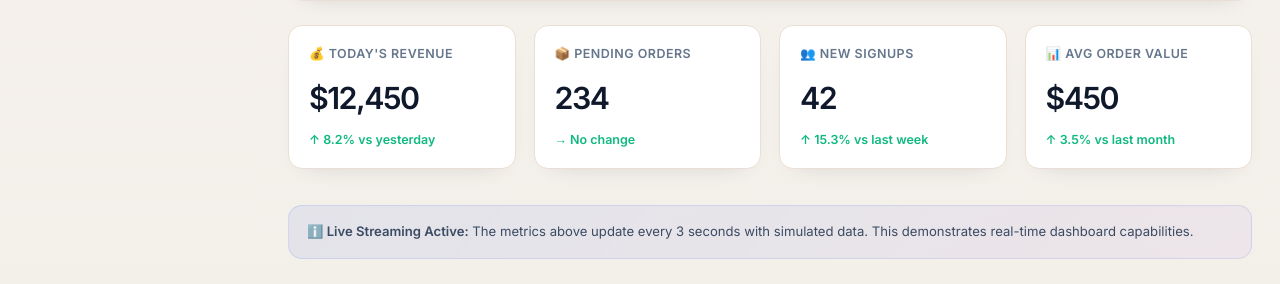
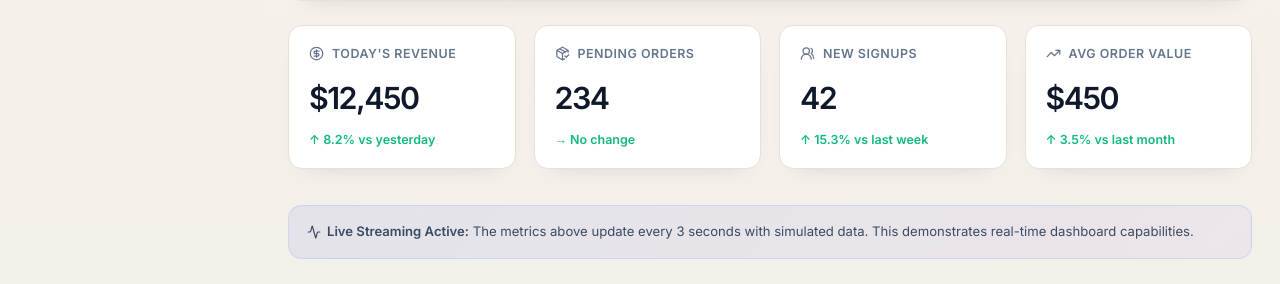
Before and after one commit to abdulbasit-25/zainaib-internship-task, a React (Vite) app in the folder task-4-enterprise-dashboard/: page /dashboard in a window 1280 px wide. Shown: the part 942-1226 px from the top of the page. Built offline with nearby package versions, Linux system fonts and the light colour scheme; sample sign-in values are in the browser's storage.

Commit message:
Update enterprise dashboard DashboardPage.jsx

```diff
--- a/task-4-enterprise-dashboard/src/pages/DashboardPage.jsx
+++ b/task-4-enterprise-dashboard/src/pages/DashboardPage.jsx
@@ -1,4 +1,12 @@
 import React, { useState, useEffect } from "react";
+import {
+  Activity,
+  CircleDollarSign,
+  PackageCheck,
+  ShieldCheck,
+  TrendingUp,
+  UsersRound,
+} from "lucide-react";
 import { AdminLayout } from "../layouts/AdminLayout";
 import { MetricCard } from "../components/MetricCard";
 import { ChartCard } from "../components/ChartCard";
@@ -40,10 +48,10 @@ export const DashboardPage = () => {
   ];
 
   const renderActivityRow = (value, item) => {
-    if (item.type === "sale") return "💰 Sale";
-    if (item.type === "user") return "👤 User";
-    if (item.type === "alert") return "⚠️ Alert";
-    if (item.type === "system") return "✓ System";
+    if (item.type === "sale") return "Sale";
+    if (item.type === "user") return "User";
+    if (item.type === "alert") return "Alert";
+    if (item.type === "system") return "System";
     return value;
   };
 
@@ -107,22 +115,46 @@ export const DashboardPage = () => {
         {/* Quick Stats */}
         <div className="quick-stats">
           <div className="stat-box">
-            <h4>💰 Today's Revenue</h4>
+            <h4>
+              <CircleDollarSign
+                size={15}
+                style={{ marginRight: 8, verticalAlign: "text-bottom" }}
+              />
+              Today's Revenue
+            </h4>
             <p className="stat-value">$12,450</p>
             <p className="stat-change">↑ 8.2% vs yesterday</p>
           </div>
           <div className="stat-box">
-            <h4>📦 Pending Orders</h4>
+            <h4>
+              <PackageCheck
+                size={15}
+                style={{ marginRight: 8, verticalAlign: "text-bottom" }}
+              />
+              Pending Orders
+            </h4>
             <p className="stat-value">234</p>
             <p className="stat-change">→ No change</p>
           </div>
           <div className="stat-box">
-            <h4>👥 New Signups</h4>
+            <h4>
+              <UsersRound
+                size={15}
+                style={{ marginRight: 8, verticalAlign: "text-bottom" }}
+              />
+              New Signups
+            </h4>
             <p className="stat-value">42</p>
             <p className="stat-change">↑ 15.3% vs last week</p>
           </div>
           <div className="stat-box">
-            <h4>📊 Avg Order Value</h4>
+            <h4>
+              <TrendingUp
+                size={15}
+                style={{ marginRight: 8, verticalAlign: "text-bottom" }}
+              />
+              Avg Order Value
+            </h4>
             <p className="stat-value">$450</p>
             <p className="stat-change">↑ 3.5% vs last month</p>
           </div>
@@ -131,9 +163,15 @@ export const DashboardPage = () => {
         {/* Live Indicator Info */}
         <div className="info-box">
           <p>
-            <strong>ℹ️ Live Streaming Active:</strong> The metrics above update
-            every 3 seconds with simulated data. This demonstrates real-time
-            dashboard capabilities.
+            <strong>
+              <Activity
+                size={14}
+                style={{ marginRight: 6, verticalAlign: "text-bottom" }}
+              />
+              Live Streaming Active:
+            </strong>{" "}
+            The metrics above update every 3 seconds with simulated data. This
+            demonstrates real-time dashboard capabilities.
           </p>
         </div>
       </div>
```
